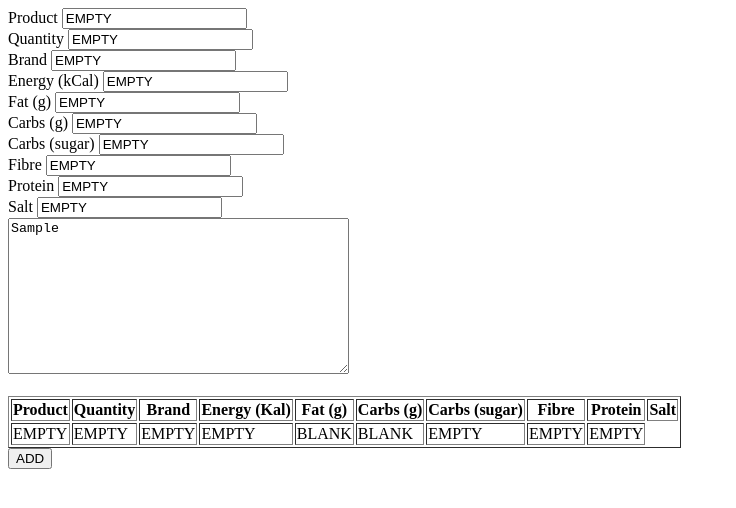
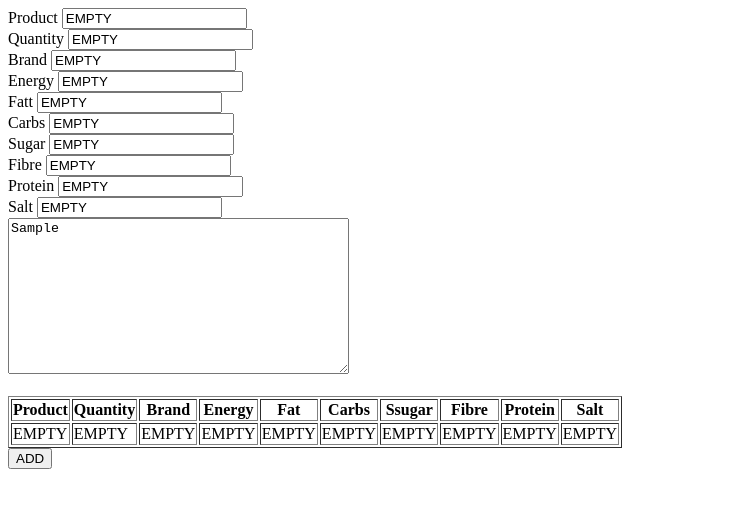
Before and after one commit to MaggotIISS/Andy, a website: page public/DataEntry.html in a window 1280 px wide. Both pictures are taken after typing "Sample" into the empty fields and a click on the button "ADD". Shown: the whole page, without its empty margins (0-736 px from the left). Drawn offline with Linux system fonts and the light colour scheme.

Commit message:
20200322

```diff
--- a/nbproject/private/private.xml
+++ b/nbproject/private/private.xml
@@ -3,8 +3,7 @@
     <editor-bookmarks xmlns="http://www.netbeans.org/ns/editor-bookmarks/2" lastBookmarkId="0"/>
     <open-files xmlns="http://www.netbeans.org/ns/projectui-open-files/2">
         <group>
-            <file>file:/C:/Users/Maggot/Documents/NetBeansProjects/Andy/public/DataEntry.html</file>
-            <file>file:/C:/Users/Maggot/Documents/NetBeansProjects/Andy/public/DataView.html</file>
+            <file>file:/D:/WINDOZE/Documents/NetBeansProjects/Andy/public/DataEntry.html</file>
         </group>
     </open-files>
 </project-private>
--- a/public/DataEntry.html
+++ b/public/DataEntry.html
@@ -15,13 +15,13 @@ and open the template in the editor.
       Product <input id="product" type="text" name="Product" value="EMPTY"/><br>
       Quantity <input id="quantity" type="text" name="Quantity" value="EMPTY"/><br>
       Brand <input id="brand" type="text" name="Brand" value="EMPTY"/><br>
-      Energy (kCal) <input id="energy" type="text" name="Energy" value="EMPTY"/><br>
-      Fat (g) <input id="fat" type="text" name="Fat (g)" value="EMPTY"/><br>
-      Carbs (g) <input id="g" type="text" name="Carbs" value="EMPTY"/><br>
-      Carbs (sugar) <input id="sugar" type="text" name="sugar" value="EMPTY"/><br>
+      Energy <input id="energy" type="text" name="Energy" value="EMPTY"/><br>
+      Fatt <input id="fatt" type="text" name="Fatt" value="EMPTY"/><br>
+      Carbs <input id="carbs" type="text" name="Carbs" value="EMPTY"/><br>
+      Sugar <input id="sugar" type="text" name="sugar" value="EMPTY"/><br>
       Fibre <input id="fibre" type="text" name="Fibre" value="EMPTY"/><br>
       Protein <input id="protein" type="text" name="Protein" value="EMPTY"/><br>
-      Salt <input id="Salty" type="text" name="Salt" value="EMPTY"/><br>
+      Salt <input id="saltt" type="text" name="Salt" value="EMPTY"/><br>
     </div>
 
     <div id="Output">
@@ -36,11 +36,11 @@ and open the template in the editor.
             <th>Quantity</th>
             <th>Brand</th>
 
-            <th>Energy (Kal)</th>
-            <th>Fat (g)</th>
-            <th>Carbs (g)</th>
+            <th>Energy</th>
+            <th>Fat</th>
+            <th>Carbs</th>
 
-            <th>Carbs (sugar)</th>
+            <th>Ssugar</th>
             <th>Fibre</th>
             <th>Protein</th>
 
@@ -54,9 +54,10 @@ and open the template in the editor.
             <td id="bran">BLANK</td>
 
             <td id="ener">BLANK</td>
-            <td id="carg">BLANK</td>
-            <td id="cars">BLANK</td>
+            <td id="fat">BLANK</td>
+            <td id="carb">BLANK</td>
 
+            <td id="suga">BLANK</td>
             <td id="fibr">BLANK</td>
             <td id="prot">BLANK</td>
 
@@ -79,20 +80,19 @@ and open the template in the editor.
 
             txt = document.getElementById("energy").value;
             document.getElementById("ener").innerHTML = txt;
-	    			txt = document.getElementById("fat").value;
-            document.getElementById("g").innerHTML = txt;
-            txt = document.getElementById("cars").value;
-            document.getElementById("sugar").innerHTML = txt;
+            txt = document.getElementById("fatt").value;
+            document.getElementById("fat").innerHTML = txt;
+            txt = document.getElementById("carbs").value;
+            document.getElementById("carb").innerHTML = txt;
 
+            txt = document.getElementById("sugar").value;
+            document.getElementById("suga").innerHTML = txt;
             txt = document.getElementById("fibre").value;
             document.getElementById("fibr").innerHTML = txt;
             txt = document.getElementById("protein").value;
             document.getElementById("prot").innerHTML = txt;
-            txt = document.getElementById("Salty").value;
+            txt = document.getElementById("saltt").value;
             document.getElementById("salt").innerHTML = txt;
-
-
-
 
             console.log("Product=" + document.getElementById("table").rows[1].cells[0].innerHTML);
             console.log("Quantity=" + document.getElementById("table").rows[1].cells[1].innerHTML);
@@ -100,13 +100,13 @@ and open the template in the editor.
 
             console.log("Energy=" + document.getElementById("table").rows[1].cells[3].innerHTML);
             console.log("Fat=" + document.getElementById("table").rows[1].cells[4].innerHTML);
-            console.log("Carbs (g)=" + document.getElementById("table").rows[1].cells[5].innerHTML);
+            console.log("Carbs=" + document.getElementById("table").rows[1].cells[5].innerHTML);
 
-	    			console.log("Carbs (sugar)=" + document.getElementById("table").rows[1].cells[6].innerHTML);
+            console.log("Sugar=" + document.getElementById("table").rows[1].cells[6].innerHTML);
             console.log("Fibre=" + document.getElementById("table").rows[1].cells[7].innerHTML);
             console.log("Protein=" + document.getElementById("table").rows[1].cells[8].innerHTML);
 
-	  			  console.log("Salt=" + document.getElementById("table").rows[1].cells[9].innerHTML);
+            console.log("Salt=" + document.getElementById("table").rows[1].cells[9].innerHTML);
           }
         </script>
         <button text="ADD" onclick="doIt()" type="button" value="Done" name="btn">ADD</button>
```
